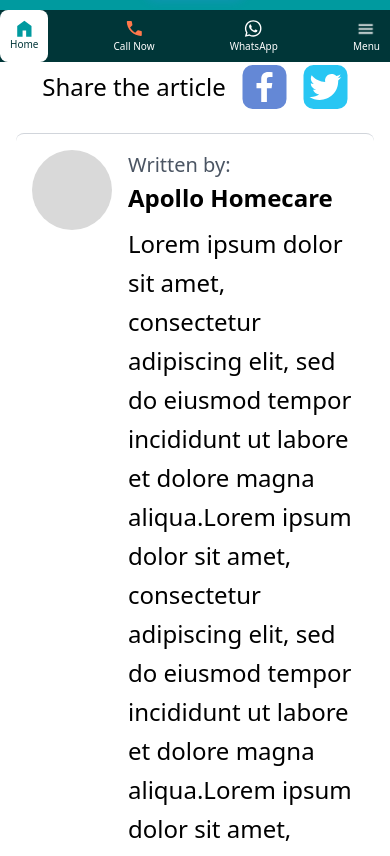
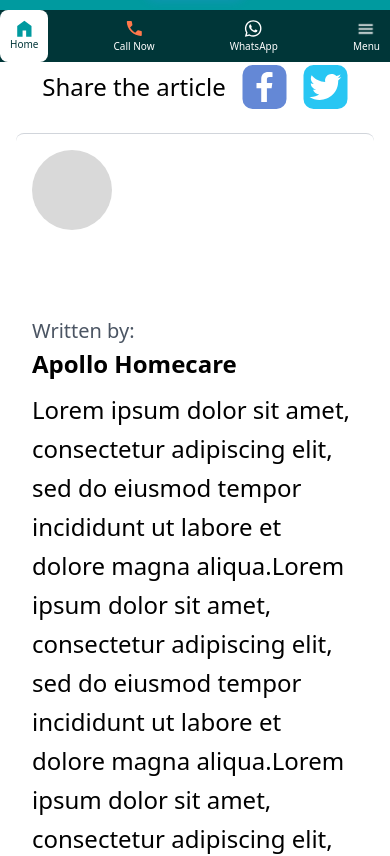
Before and after one commit to ajayAnthwal/healthcare2, a Next.js app: page /blog in a window 390 px wide. Shown: the part 782-1638 px from the top of the page. Built offline with nearby package versions, Linux system fonts and the light colour scheme; a web font is replaced by a local one.

Commit message:
responsive

```diff
--- a/src/app/blog/page.js
+++ b/src/app/blog/page.js
@@ -152,7 +152,7 @@ const BlogPage = () => {
             </div>
           </div>
 
-          <div className="mt-6 p-4 bg-white rounded-lg border-t border-gray-300 flex justify-between gap-4 items-start">
+          <div className="mt-6 p-4 bg-white rounded-lg border-t border-gray-300 flex flex-col md:flex-row justify-between gap-4 items-start">
             <div className="w-[150px] h-[150px] rounded-full">
               <svg
                 xmlns="http://www.w3.org/2000/svg"
@@ -212,7 +212,7 @@ const BlogPage = () => {
         </div>
 
         {/* Sidebar Section */}
-        <div className="w-[264px] space-y-6">
+        <div className="w-[350px] md:w-[264px]  space-y-6">
           <div className="bg-gray-100 p-4 rounded-lg shadow-md">
             <h4 className="text-lg font-semibold text-gray-800 mb-4">
               Related Blogs
@@ -225,8 +225,8 @@ const BlogPage = () => {
             ))}
           </div>
 
-          <div className="hidden md:block w-auto sticky top-4 h-fit space-y-4">
-            <div className="bg-[#E6F5F5] px-3 py-5 shadow-md rounded-lg border border-[#1AE2E9] w-full md:w-[264px]">
+          <div className="md:block w-auto sticky top-4 h-fit space-y-4">
+            <div className="bg-[#E6F5F5] px-3 py-5 shadow-md rounded-lg border border-[#1AE2E9] w-[350px] md:w-[264px]">
               <div className="flex h-11 px-2 justify-between items-center border-b border-gray-500 bg-white">
                 <input
                   type="text"
```
